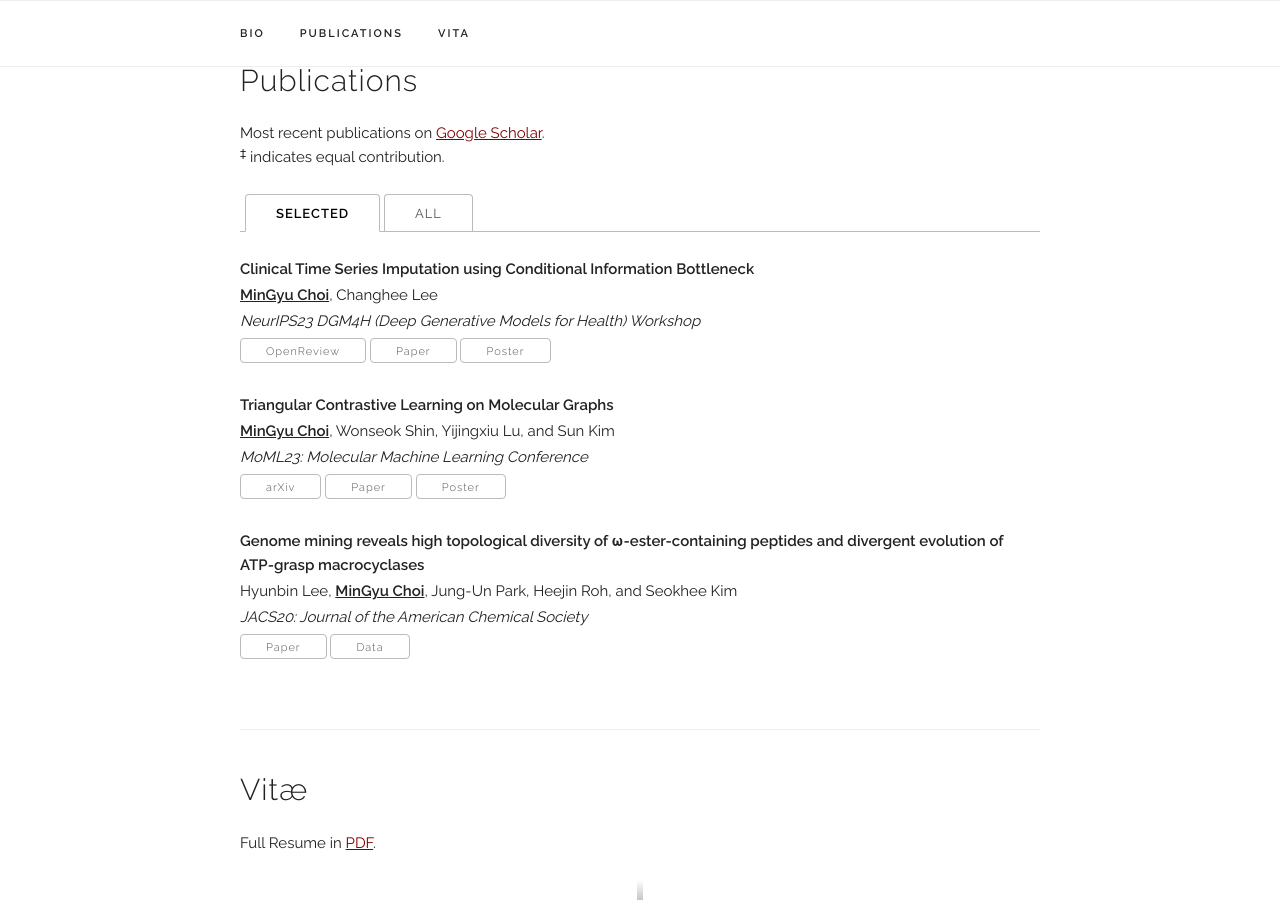
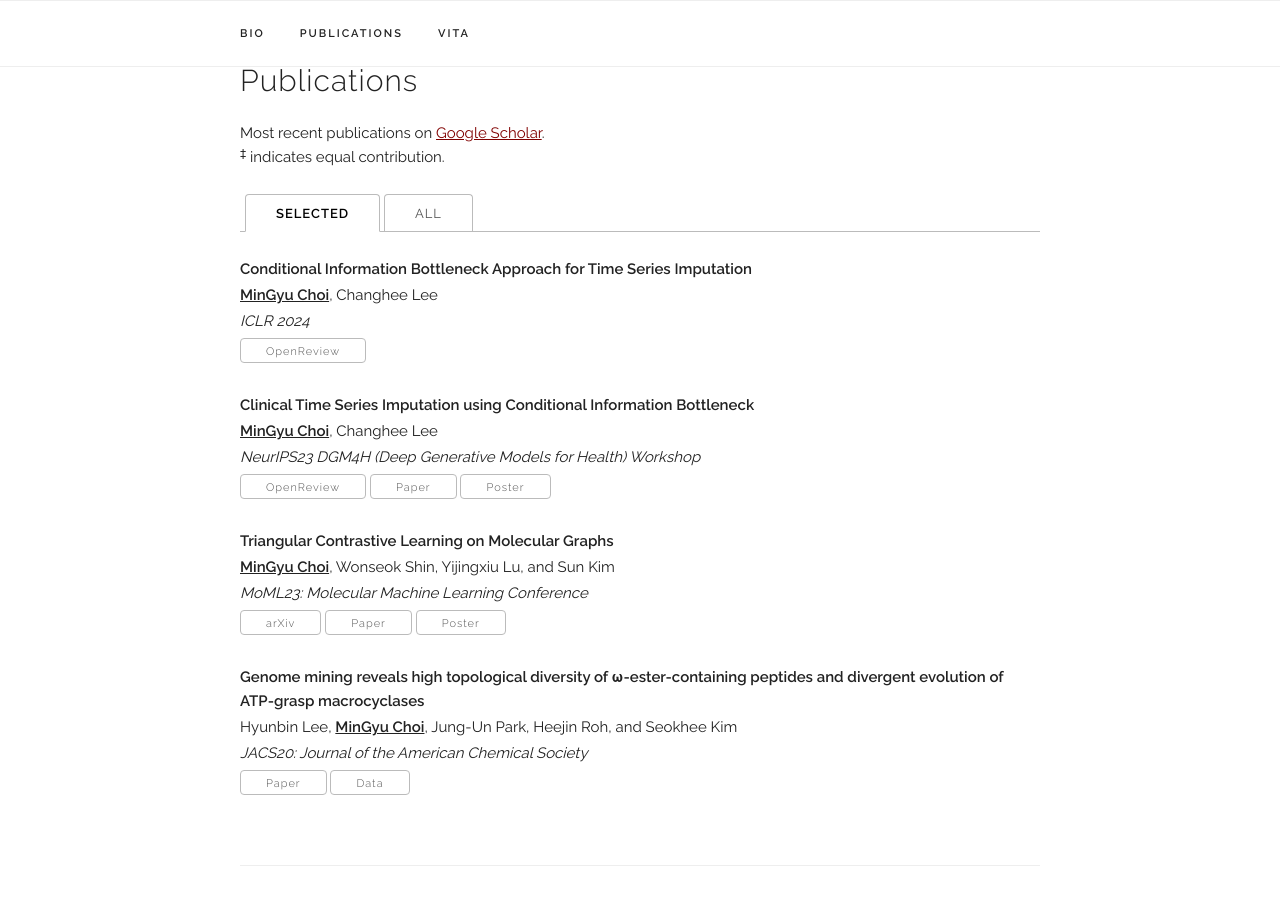
Before and after one commit to Chemgyu/Chemgyu.github.io, a Jekyll site: the page built from index.html, in a window 1280 px wide and 900 px high, scrolled down 734 px. Built offline with Jekyll 4.4.1, drawn with Linux system fonts in a browser that asks for light colours; some web fonts are replaced.

Commit message:
Update publications.yaml

```diff
--- a/_data/publications.yaml
+++ b/_data/publications.yaml
@@ -1,4 +1,12 @@
 papers:
+
+  - title: "Conditional Information Bottleneck Approach for Time Series Imputation"
+    authors: "<b><ins>MinGyu Choi</ins></b>, Changhee Lee"
+    venue: "ICLR 2024"
+    openreview: "https://openreview.net/forum?id=K1mcPiDdOJ"
+    # paper_pdf: "/assets/publications/2023_CIB/23NIPS_DGM4H_CIB.pdf"
+    # poster: "/assests/publications/2023_CIB/NIPS_Poster.pdf"
+    selected: y
 
   - title: "Clinical Time Series Imputation using Conditional Information Bottleneck"
     authors: "<b><ins>MinGyu Choi</ins></b>, Changhee Lee"
```
